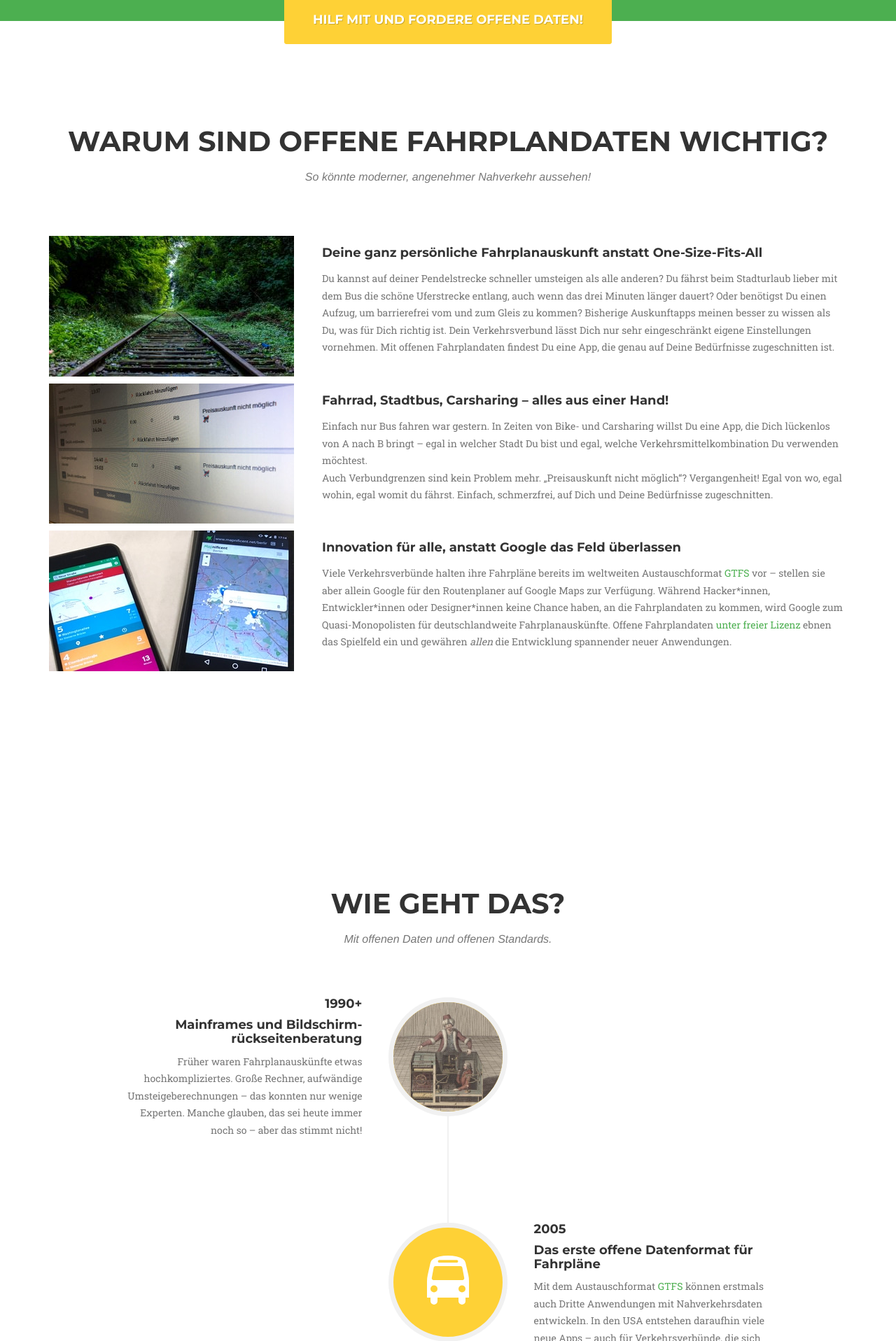
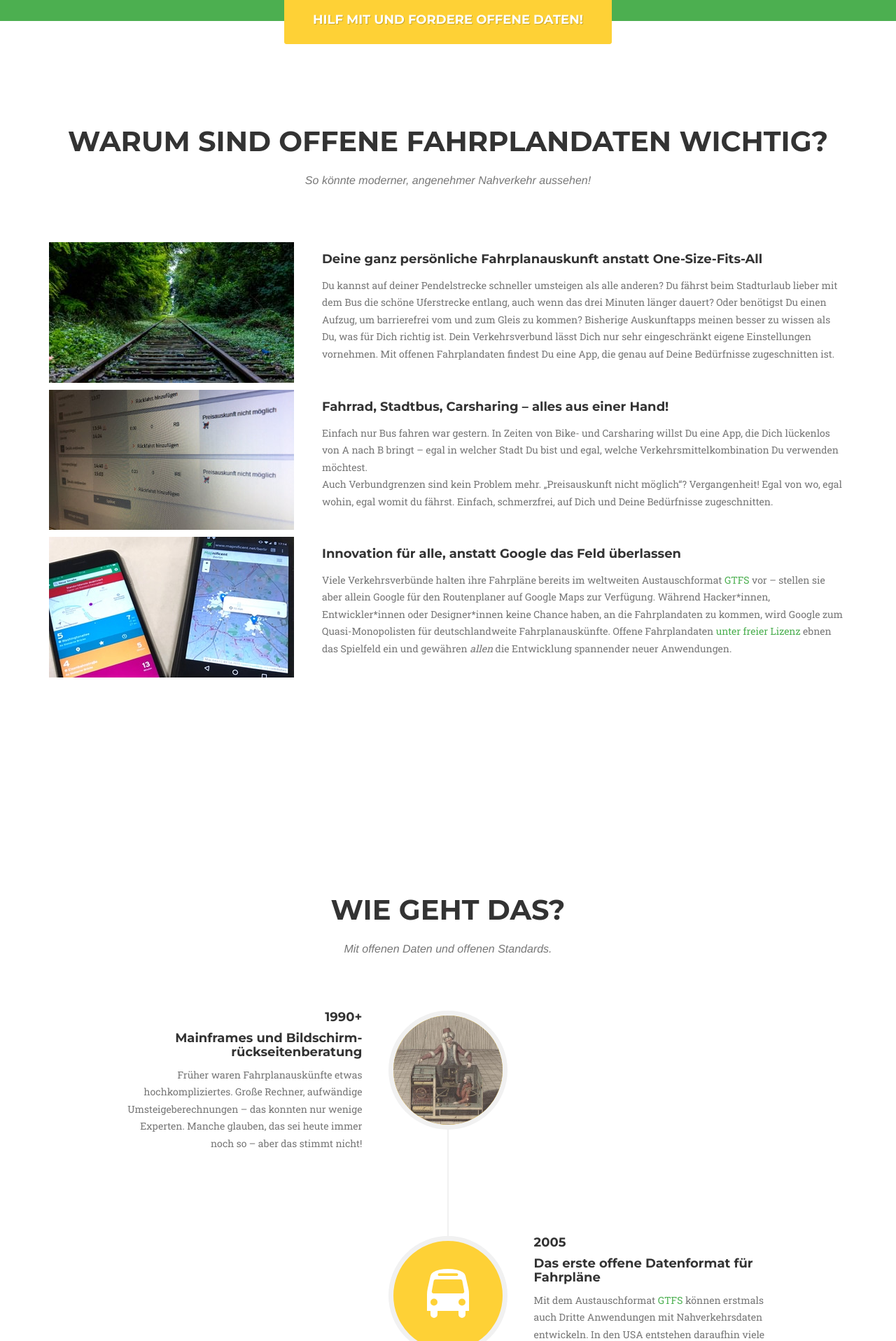
Before and after one commit to okfde/rettedeinennahverkehr, a Jekyll site: the page built from index.html, in a window 1280 px wide. Shown: the part 395-2311 px from the top of the page at 70% size. Built offline with Jekyll 4.4.1, drawn with Linux system fonts in a browser that asks for light colours; some web fonts are replaced; comment, search, counter and statistics services are not loaded.

Commit message:
add a bit more spacing

```diff
--- a/css/agency.css
+++ b/css/agency.css
@@ -260,7 +260,7 @@ header .intro-text .intro-sublead {
     font-family: Montserrat,"Helvetica Neue",Helvetica,Arial,sans-serif;
     font-size: 15px;
     font-weight: 500;
-    line-height: 22px;
+    line-height: 1.6;
 }
 
 @media(min-width:768px) {
@@ -326,6 +326,7 @@ section h3.section-subheading {
     font-size: 16px;
     font-style: italic;
     font-weight: 400;
+    line-height: 1.7;
 }
 
 @media(min-width:768px) {
@@ -646,6 +647,8 @@ section h3.section-subheading {
 
 dd {
     padding-left: 1.5em;
+    line-height: 1.7;
+    margin-bottom: 1em;
 }
 
 footer {
```
